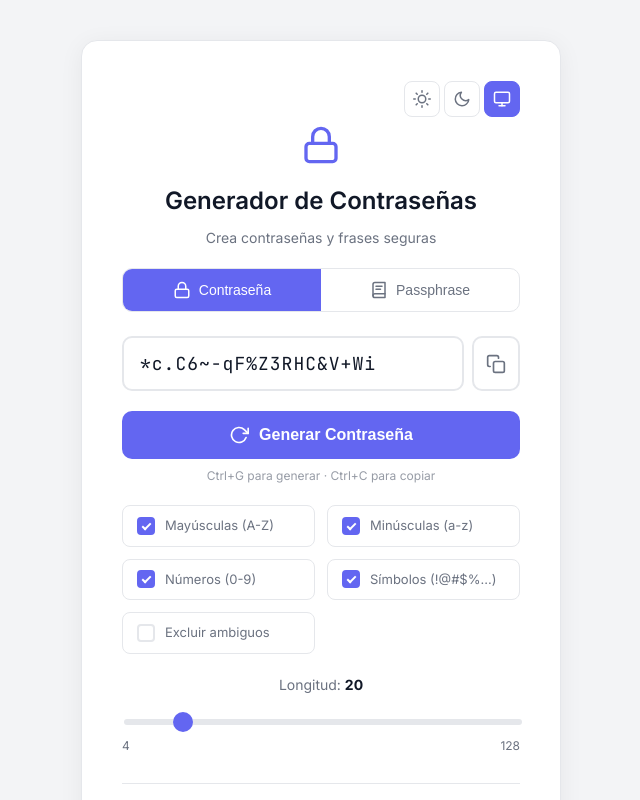
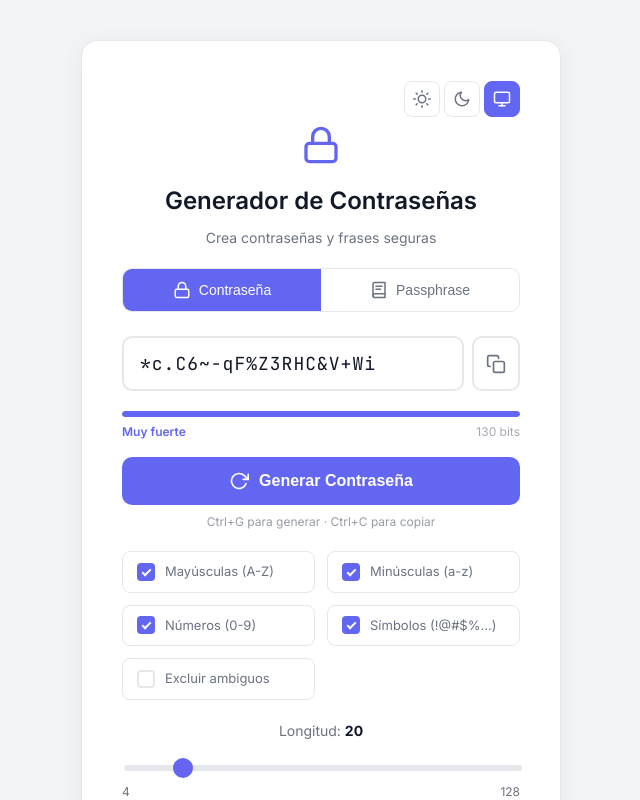
Before and after one commit to maxiteyo/proyecto_opencode, a Vue app: page / in a window 1280 px wide. Shown: the top 800 px of the page, without its empty margins (319-959 px from the left). Built offline with nearby package versions, Linux system fonts and the light colour scheme.

Commit message:
Add bonus features: entropy/strength indicator and CSV/JSON export

```diff
--- a/src/components/PasswordGenerator.vue
+++ b/src/components/PasswordGenerator.vue
@@ -1,5 +1,5 @@
 <script setup lang="ts">
-import { ref, watch, onMounted, onUnmounted } from 'vue'
+import { ref, watch, onMounted, onUnmounted, computed } from 'vue'
 import { usePasswordGenerator } from '../composables/usePasswordGenerator'
 import { usePassphraseGenerator } from '../composables/usePassphraseGenerator'
 import { useTheme } from '../composables/useTheme'
@@ -181,6 +181,63 @@ function maskPassword(pwd: string): string {
   return '•'.repeat(Math.min(pwd.length, 20))
 }
 
+const strengthBits = computed(() => {
+  if (!output.value) return 0
+  if (mode.value === 'password') {
+    let poolSize = 0
+    if (passwordOptions.value.includeUppercase) poolSize += 26
+    if (passwordOptions.value.includeLowercase) poolSize += 26
+    if (passwordOptions.value.includeNumbers) poolSize += 10
+    if (passwordOptions.value.includeSymbols) poolSize += 30
+    return Math.round(Math.log2(poolSize) * output.value.length)
+  }
+  return Math.round(passphraseOptions.value.wordCount * Math.log2(700))
+})
+
+const strengthLabel = computed(() => {
+  const bits = strengthBits.value
+  if (bits < 40) return 'Débil'
+  if (bits < 60) return 'Regular'
+  if (bits < 80) return 'Buena'
+  if (bits < 100) return 'Fuerte'
+  return 'Muy fuerte'
+})
+
+const strengthPercent = computed(() => Math.min(100, (strengthBits.value / 120) * 100))
+
+const strengthColor = computed(() => {
+  const bits = strengthBits.value
+  if (bits < 40) return '#ef4444'
+  if (bits < 60) return '#f59e0b'
+  if (bits < 80) return '#22c55e'
+  if (bits < 100) return '#16a34a'
+  return '#6366f1'
+})
+
+function exportCSV() {
+  const headers = ['Contraseña', 'Modo', 'Configuración', 'Fecha']
+  const rows = history.value.map((e) =>
+    [e.password, e.mode, e.config, e.date].map((v) => `"${v.replace(/"/g, '""')}"`).join(',')
+  )
+  const csv = [headers.join(','), ...rows].join('\n')
+  downloadFile(csv, 'historial-contraseñas.csv', 'text/csv')
+}
+
+function exportJSON() {
+  const json = JSON.stringify(history.value, null, 2)
+  downloadFile(json, 'historial-contraseñas.json', 'application/json')
+}
+
+function downloadFile(content: string, filename: string, mime: string) {
+  const blob = new Blob([content], { type: mime })
+  const url = URL.createObjectURL(blob)
+  const a = document.createElement('a')
+  a.href = url
+  a.download = filename
+  a.click()
+  URL.revokeObjectURL(url)
+}
+
 function onKeydown(e: KeyboardEvent) {
   if (e.ctrlKey && e.key === 'g') {
     e.preventDefault()
@@ -278,6 +335,16 @@ generate()
             </svg>
             <span v-if="copied" class="copy-tooltip">Copiado!</span>
           </button>
+        </div>
+      </div>
+
+      <div class="strength-bar-container">
+        <div class="strength-bar-track">
+          <div class="strength-bar-fill" :style="{ width: strengthPercent + '%', backgroundColor: strengthColor }"></div>
+        </div>
+        <div class="strength-info">
+          <span class="strength-label" :style="{ color: strengthColor }">{{ strengthLabel }}</span>
+          <span class="strength-bits">{{ strengthBits }} bits</span>
         </div>
       </div>
 
@@ -429,6 +496,21 @@ generate()
           <button v-if="history.length > historyShown" class="show-more-btn" @click="historyShown += historyPageSize">
             Mostrar más ({{ history.length - historyShown }} restantes)
           </button>
+
+          <div v-if="history.length > 0" class="export-buttons">
+            <button class="export-btn" @click="exportCSV">
+              <svg viewBox="0 0 24 24" fill="none" stroke="currentColor" stroke-width="2" stroke-linecap="round" stroke-linejoin="round">
+                <path d="M21 15v4a2 2 0 0 1-2 2H5a2 2 0 0 1-2-2v-4" /><polyline points="7 10 12 15 17 10" /><line x1="12" y1="15" x2="12" y2="3" />
+              </svg>
+              Exportar CSV
+            </button>
+            <button class="export-btn" @click="exportJSON">
+              <svg viewBox="0 0 24 24" fill="none" stroke="currentColor" stroke-width="2" stroke-linecap="round" stroke-linejoin="round">
+                <path d="M21 15v4a2 2 0 0 1-2 2H5a2 2 0 0 1-2-2v-4" /><polyline points="7 10 12 15 17 10" /><line x1="12" y1="15" x2="12" y2="3" />
+              </svg>
+              Exportar JSON
+            </button>
+          </div>
 
           <button v-if="history.length > 0" class="clear-btn" @click="clearHistory">
             <svg viewBox="0 0 24 24" fill="none" stroke="currentColor" stroke-width="2" stroke-linecap="round" stroke-linejoin="round">
@@ -1123,4 +1205,71 @@ generate()
   opacity: 0;
   transform: translateY(4px);
 }
+
+.strength-bar-container {
+  margin-bottom: 16px;
+}
+
+.strength-bar-track {
+  height: 6px;
+  background: var(--border);
+  border-radius: 3px;
+  overflow: hidden;
+}
+
+.strength-bar-fill {
+  height: 100%;
+  border-radius: 3px;
+  transition: width 0.3s ease, background-color 0.3s ease;
+}
+
+.strength-info {
+  display: flex;
+  justify-content: space-between;
+  margin-top: 6px;
+  font-size: 12px;
+}
+
+.strength-label {
+  font-weight: 600;
+  transition: color 0.3s ease;
+}
+
+.strength-bits {
+  opacity: 0.6;
+  color: var(--text);
+}
+
+.export-buttons {
+  display: flex;
+  gap: 8px;
+  margin: 8px 0;
+}
+
+.export-btn {
+  flex: 1;
+  display: flex;
+  align-items: center;
+  justify-content: center;
+  gap: 6px;
+  padding: 8px;
+  border: 1px solid var(--border);
+  border-radius: 8px;
+  background: transparent;
+  color: var(--text);
+  font-size: 12px;
+  cursor: pointer;
+  transition: all 0.2s;
+}
+
+.export-btn svg {
+  width: 14px;
+  height: 14px;
+}
+
+.export-btn:hover {
+  border-color: var(--accent-border);
+  background: var(--accent-bg);
+  color: var(--accent);
+}
 </style>
```
Also changed, not shown: 1 other file (tests, documents, lock files or other folders).
